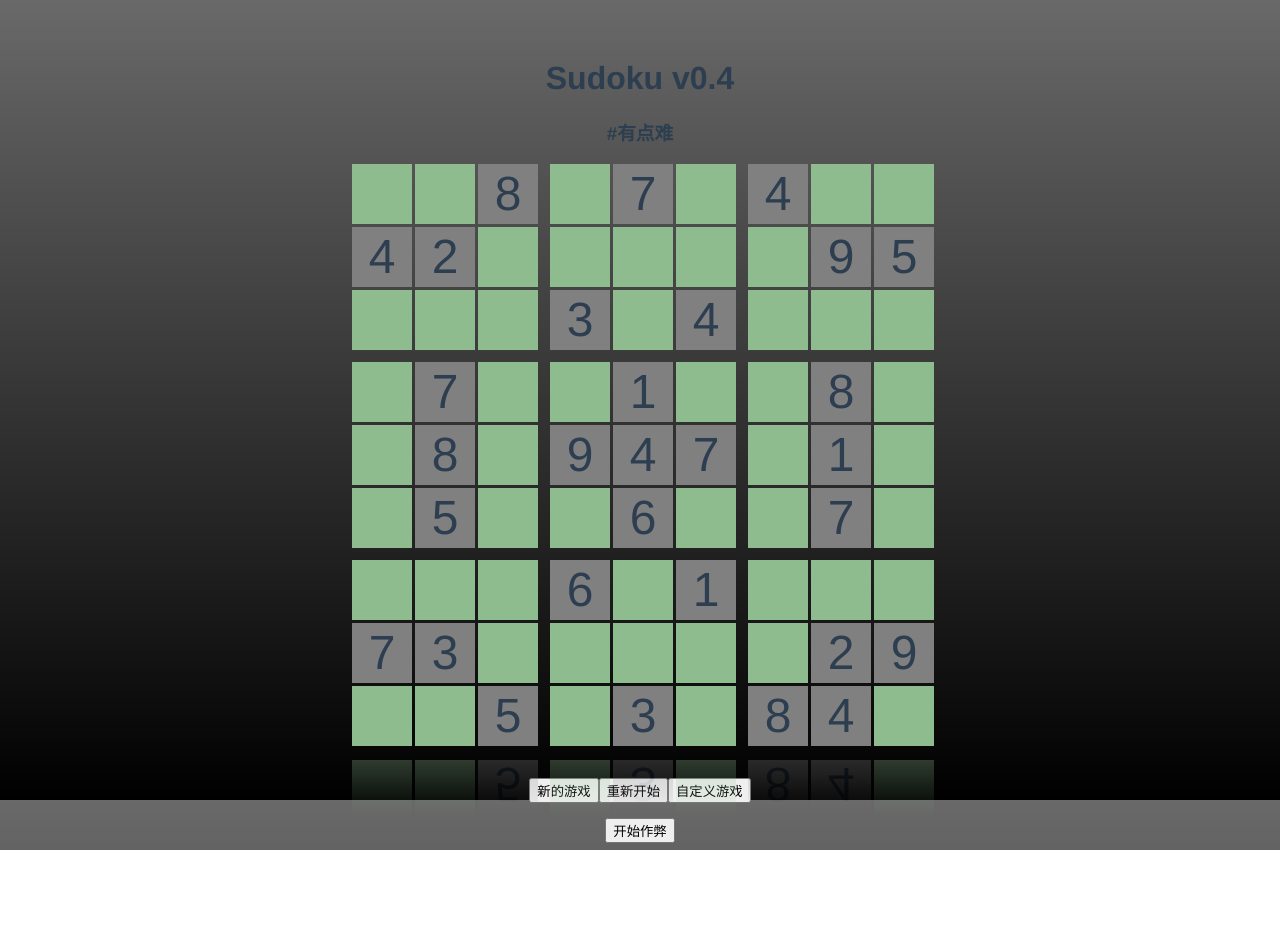
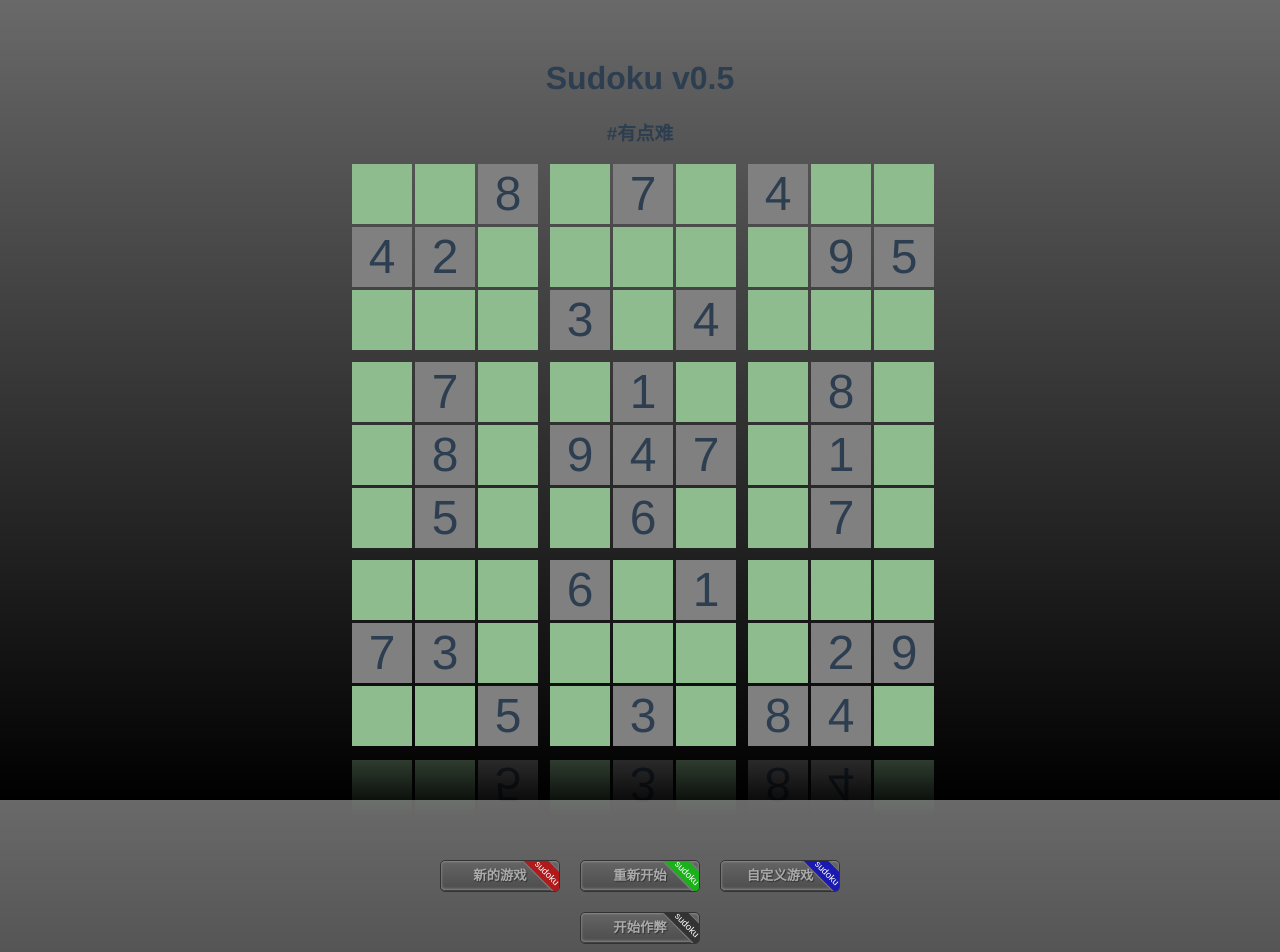
Before and after one commit to roogeer/sudoku, a Vue app: page / in a window 1280 px wide. Shown: the top 952 px of the page. Before the commit the page ends 850 px from the top, so only its background shows below. Built offline with nearby package versions, Linux system fonts and the light colour scheme.

Commit message:
Button use CSS

```diff
--- a/public/index.html
+++ b/public/index.html
@@ -15,7 +15,6 @@
 	  }
   </style>
 
-  <!--<body style="background-color: dimgray">-->
   <body>
 	<noscript>
 	  <strong>We're sorry but sudoku doesn't work properly without JavaScript enabled. Please enable it to continue.</strong>
--- a/src/App.vue
+++ b/src/App.vue
@@ -1,7 +1,7 @@
 <template>
 	<div id="app">
 		<!--<img alt="Vue logo" src="./assets/logo.png" />-->
-		<HelloWorld msg="Sudoku v0.4" />
+		<HelloWorld msg="Sudoku v0.5" />
 		<div class="hello">
 			<h3>#{{ sudokuid }}</h3>
 		</div>
@@ -20,24 +20,23 @@
 				</template>
 			</div>
 		</div>
-		<div style="height: 30px;"></div>
+		<div style="height: 120px;"></div>
 		<div class="footer">
 			<div class="newgame">
-				<button @click="gameStart()" v-if="!userDefineMode">新的游戏</button>
-				<button @click="gameReStart()" v-if="!userDefineMode">重新开始</button>
-				<button @click="userDefine()" v-if="!userDefineMode">自定义游戏</button>
-				<button @click="userDefineComplete()" v-else>自定义完成</button>
-
+				<button @click="gameStart()" v-if="!userDefineMode" class="button black red">新的游戏</button>
+				<button @click="gameReStart()" v-if="!userDefineMode" class="button black green">重新开始</button>
+				<button @click="userDefine()" v-if="!userDefineMode" class="button black blue">自定义游戏</button>
+				<button @click="userDefineComplete()" v-else class="button black blue">自定义完成</button>
 			</div>
 			<div class="cheat">
 				<template v-if="!userDefineMode">
 					<template v-if="cheat">
-						<button @click="Cheat()">开始作弊</button>
+						<button @click="Cheat()" class="button black tags">开始作弊</button>
 					</template>
 					<template v-else>
-						<button @click="LockOnlyOne()">锁定唯一值</button>
-						<button @click="DuplicateRemoval()">多值去重</button>
-						<button @click="FilterOnlyOne()">筛选唯一值</button>
+						<button @click="LockOnlyOne()" class="button black tags">锁定唯一值</button>
+						<button @click="DuplicateRemoval()" class="button black tags">多值去重</button>
+						<button @click="FilterOnlyOne()" class="button black tags">筛选唯一值</button>
 					</template>
 				</template>
 			</div>
@@ -97,38 +96,6 @@
 			};
 		},
 
-		// computed:{
-		// 	sudoku_data:function(){
-		// 		let _temp = [];
-		// 		for (let i = 0; i < this.sudoku_array.length; i++) {
-		// 			if (0 === this.sudoku_array[i]) {
-		// 				_temp.push({
-		// 					innerdata: [],
-		// 					system: false,
-		// 					userlocked: true,
-		// 					belongrow: {},		//单元格所属的行
-		// 					belongcol: {},		//单元格所属的列
-		// 					belongarea: {},		//单元格所属的区域
-		// 					selected: false,	//单元格是否被选中
-		// 					irradiated: false,	//单元格是否被辐射
-		// 				});
-		// 			} else {
-		// 				_temp.push({
-		// 					innerdata: [this.sudoku_array[i]],
-		// 					system: true,
-		// 					userlocked: false,
-		// 					belongrow: {},		//单元格所属的行
-		// 					belongcol: {},		//单元格所属的列
-		// 					belongarea: {},		//单元格所属的区域
-		// 					selected: false,	//单元格是否被选中
-		// 					irradiated: false,	//单元格是否被辐射
-		// 				})
-		// 			}
-		// 		}
-		// 		return _temp;
-		// 	}
-		// },
-
 		methods: {
 			//处理用户数据锁定事件
 			handle_pressEnter(){
@@ -180,15 +147,6 @@
 
 			//处理被辐射到的单元格
 			processCellsIrradiated(){
-				//处理被选中单元格的九宫格
-				//console.log('belongarea', this.cellSelected.belongarea);
-
-				// for(let i=0; i<this.cellsIrradiated.length; i++){
-				// 	this.cellsIrradiated[i].irradiated = false;
-				// }
-
-				//this.cellsIrradiated.splice(0);
-
 				for(let index=0; index<9; index++){
 					this.cellSelected.belongarea.cells[index].irradiated = true;
 					this.cellsIrradiated.push(this.cellSelected.belongarea.cells[index]);
@@ -591,22 +549,6 @@
 
 		created: function() {
 			this.gameReStart();
-			// if(sessionStorage.getItem('userdefine')!==null){
-			// 	//console.log('有用户自定义的盘局');
-			// 	this.sudokuid = JSON.parse(sessionStorage.getItem('userdefineid'));
-			// 	this.sudoku_array = JSON.parse(sessionStorage.getItem('userdefine'));
-			// 	//console.log(this.sudoku_array);
-			// }
-			// this.initSudokuData();
-
-			// this.initSudokuRows();
-			// this.initSudokuCols();
-			// this.initSudokuAreas();
-
-			// else{
-			// 	//从题库中取题
-			// 	//this.gameStart();
-			// }
 		},
 		components: {
 			HelloWorld,
@@ -667,4 +609,107 @@
         width: 100%;
         -webkit-box-reflect: below 20px -webkit-linear-gradient(transparent,transparent 90%,rgba(255, 255, 255, .3));
 	}
+
+    .button{
+        width: 120px;
+        line-height: 28px;
+        text-align: center;
+        font-weight: bold;
+        color: #aaaaaa;
+        text-shadow:1px 1px 1px #333;
+        border-radius: 5px;
+        margin:0 10px 20px 10px;
+        position: relative;
+        overflow: hidden;
+    }
+    .button.black{
+        border:1px solid #333;
+        box-shadow: 0 1px 2px #8b8b8b inset,0 -1px 0 #3d3d3d inset,0 -2px 3px #8b8b8b inset;
+        background: -webkit-linear-gradient(top,#656565,#4c4c4c);
+        background: -moz-linear-gradient(top,#656565,#4a4a4a);
+        background: linear-gradient(top,#656565,#4a4a4a);
+    }
+    .black.tags:after{
+        background: #333;
+        border:2px solid #777;
+    }
+    .tags:after{
+        font-weight: normal;
+        position: absolute;
+        display: inline-block;
+        content: "sudoku";
+        top:-3px;
+        right: -33px;
+        color: #fff;
+        text-shadow:none;
+        width: 85px;
+        height:25px;
+        line-height: 28px;
+        -webkit-transform:rotate(45deg) scale(.7,.7);
+        -moz-transform:rotate(45deg) scale(.7,.7);
+        transform:rotate(45deg) scale(.7,.7);
+    }
+
+    .black.red:after{
+        background: #b11a1a;
+        border:2px solid #777;
+    }
+    .red:after{
+        font-weight: normal;
+        position: absolute;
+        display: inline-block;
+        content: "sudoku";
+        top:-3px;
+        right: -33px;
+        color: #fff;
+        text-shadow:none;
+        width: 85px;
+        height:25px;
+        line-height: 28px;
+        -webkit-transform:rotate(45deg) scale(.7,.7);
+        -moz-transform:rotate(45deg) scale(.7,.7);
+        transform:rotate(45deg) scale(.7,.7);
+    }
+
+    .black.blue:after{
+        background: #1a1ab1;
+        border:2px solid #777;
+    }
+    .blue:after{
+        font-weight: normal;
+        position: absolute;
+        display: inline-block;
+        content: "sudoku";
+        top:-3px;
+        right: -33px;
+        color: #fff;
+        text-shadow:none;
+        width: 85px;
+        height:25px;
+        line-height: 28px;
+        -webkit-transform:rotate(45deg) scale(.7,.7);
+        -moz-transform:rotate(45deg) scale(.7,.7);
+        transform:rotate(45deg) scale(.7,.7);
+    }
+
+    .black.green:after{
+        background: #1ab11a;
+        border:2px solid #777;
+    }
+    .green:after{
+        font-weight: normal;
+        position: absolute;
+        display: inline-block;
+        content: "sudoku";
+        top:-3px;
+        right: -33px;
+        color: #fff;
+        text-shadow:none;
+        width: 85px;
+        height:25px;
+        line-height: 28px;
+        -webkit-transform:rotate(45deg) scale(.7,.7);
+        -moz-transform:rotate(45deg) scale(.7,.7);
+        transform:rotate(45deg) scale(.7,.7);
+    }
 </style>
```
